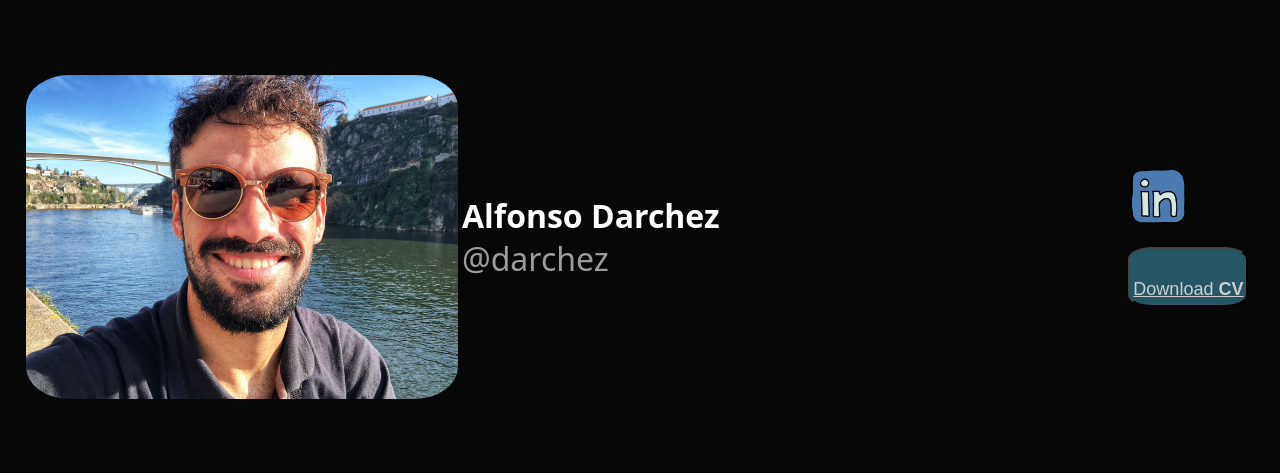
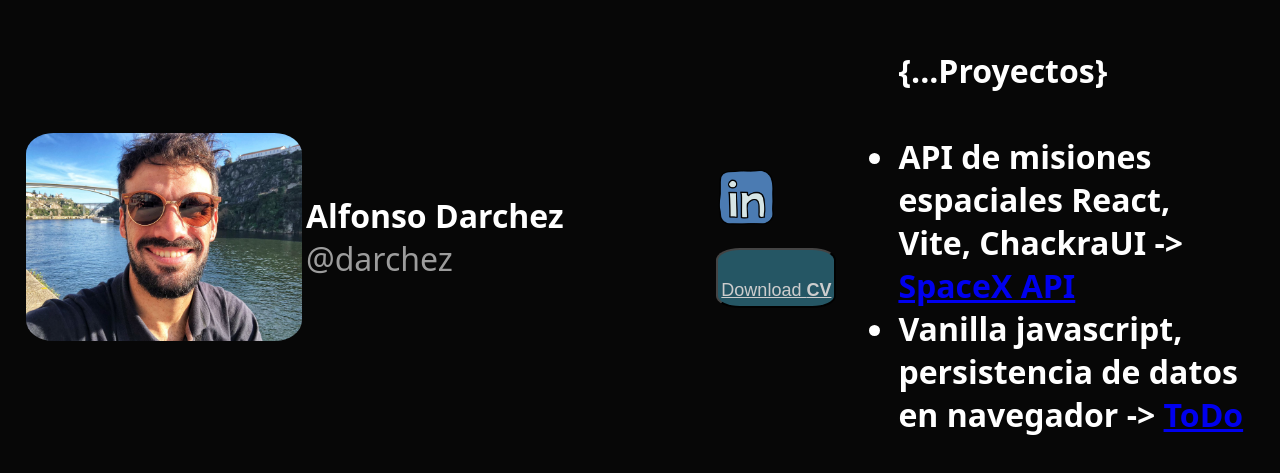
Before and after one commit to darchez/darchez.github.io, a plain HTML site: page index.html in a window 1280 px wide. Shown: the part 163-636 px from the top of the page. Drawn offline with Linux system fonts and the light colour scheme.

Commit message:
proyectos

```diff
--- a/index.html
+++ b/index.html
@@ -1,29 +1,54 @@
 <!DOCTYPE html>
 <html>
   <head>
-    <meta name="viewport" content="width=device-width,initial-scale=1"/>
+    <meta name="viewport" content="width=device-width,initial-scale=1" />
     <title>./</title>
-    <link rel="stylesheet" type="text/css" href="./assets/styles/style1.css">
+    <link rel="stylesheet" type="text/css" href="./assets/styles/style1.css" />
   </head>
   <body>
     <article>
       <header>
-          <img id="profileImg"alt="foto de perfil de Alfonso" src="./assets/img/profile.jpeg" />
-          <div>
-              <strong>Alfonso Darchez</strong>
-              <span>@darchez</span>
-          </div>
+        <img
+          id="profileImg"
+          alt="foto de perfil de Alfonso"
+          src="./assets/img/profile.jpeg"
+        />
+        <div>
+          <strong>Alfonso Darchez</strong>
+          <span>@darchez</span>
+        </div>
       </header>
+      <section>
+        <a href="https://www.linkedin.com/in/alfonsodarchez/" target="_blank">
+          <img src="./assets/img/linkedin--v2.png" id="imgLinkedin" alt="" />
+        </a>
+
+        <a href="./assets/docs/Alfonso Darchez cv.pdf" id="linkCv" target="_blank">
+          <button id="botonCv">
+            Download
+            <strong>CV</strong>
+          </button>
+        </a>
+      </section>
       <aside>
-        <a href="https://www.linkedin.com/in/alfonsodarchez/"><img src="./assets/img/linkedin--v2.png" id="imgLinkedin" alt=""></a>
-
-            <a href="./assets/docs/Alfonso Darchez cv.pdf" id="linkCv">
-              <button id="botonCv">Download <strong> CV</strong></button>
+        <ul>
+          <h4>
+            {...Proyectos}
+          </h4>
+          <li>
+            API de misiones espaciales React, Vite, ChackraUI ->
+            <a href="https://space-xapi.vercel.app/" target="_blank">
+              <text>SpaceX API</text>
             </a>
-
+          </li>
+          <li>
+            Vanilla javascript, persistencia de datos en navegador ->
+            <a href="https://23propositos.vercel.app/" target="_blank">
+              <text>ToDo</text>
+            </a>
+          </li>
+        </ul>
       </aside>
-  </article>
-
-
+    </article>
   </body>
 </html>
```
